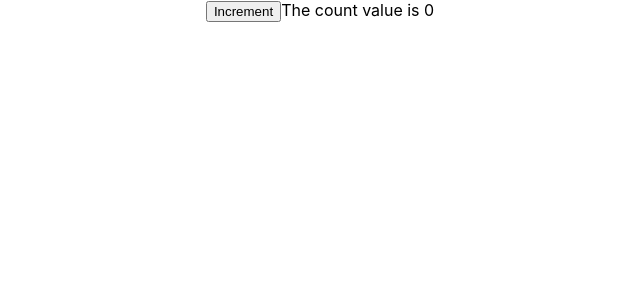
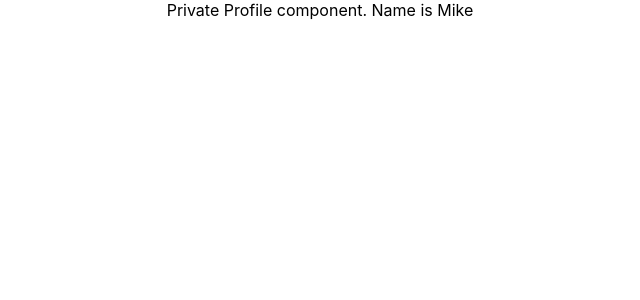
Before and after one commit to sprmke/learn_react_plus-typescript, a React (Create React App) app: page / in a window 1280 px wide. Shown: the top 300 px of the page, without its empty margins (320-960 px from the left). Built offline with nearby package versions, Linux system fonts and the light colour scheme.

Commit message:
18. component prop

```diff
--- a/src/App.tsx
+++ b/src/App.tsx
@@ -1,13 +1,11 @@
 import './App.css';
-import { UserContextProvider } from './components/context/UserContext';
-import { Counter } from './components/class/Counter';
+import { Private } from './components/auth/Private';
+import { Profile } from './components/auth/Profile';
 
 function App() {
   return (
     <div className='App'>
-      <UserContextProvider>
-        <Counter message={'The count value is'} />
-      </UserContextProvider>
+      <Private isLoggedIn={true} component={Profile} />
     </div>
   );
 }
--- /dev/null
+++ b/src/components/auth/Login.tsx
@@ -0,0 +1,3 @@
+export const Login = () => {
+  return <div>Please login to continue</div>;
+};
--- /dev/null
+++ b/src/components/auth/Private.tsx
@@ -0,0 +1,15 @@
+import { Login } from './Login';
+import { ProfileProps } from './Profile';
+
+type PrivateProps = {
+  isLoggedIn: boolean;
+  component: React.ComponentType<ProfileProps>;
+};
+
+export const Private = ({ isLoggedIn, component: Component }: PrivateProps) => {
+  if (isLoggedIn) {
+    return <Component name='Mike' />;
+  } else {
+    return <Login />;
+  }
+};
--- /dev/null
+++ b/src/components/auth/Profile.tsx
@@ -0,0 +1,7 @@
+export type ProfileProps = {
+  name: string;
+};
+
+export const Profile = ({ name }: ProfileProps) => {
+  return <div>Private Profile component. Name is {name}</div>;
+};
```
